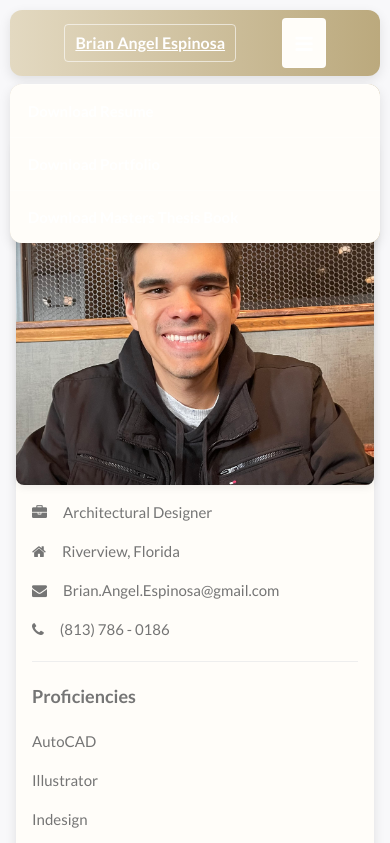
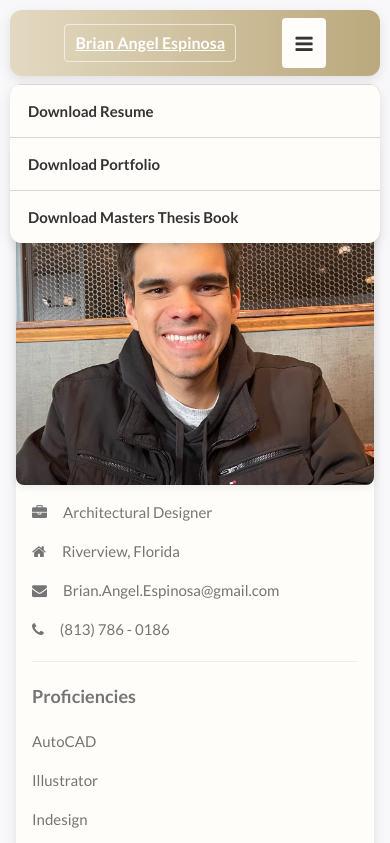
Before and after one commit to BriEspinosa/BriEspinosa.github.io, a plain HTML site: page index.html in a window 390 px wide. Both pictures are taken after a click on the link 304 px from the left and 43 px from the top of the page. Shown: the top 843 px of the page. Drawn offline with nearby package versions, Linux system fonts and the light colour scheme.

Commit message:
Update index.html

```diff
--- a/index.html
+++ b/index.html
@@ -77,6 +77,11 @@ img{
 
 .mobile-menu-button{
   font-size:20px;
+  color:#333!important;
+}
+
+.mobile-menu-button i{
+  color:#333!important;
 }
 
 #mobileMenu{
@@ -87,16 +92,16 @@ img{
 }
 
 #mobileMenu .w3-bar-item{
-  color:#fff!important;
+  color:#333!important;
   border:none;
-  border-top:1px solid rgba(255,255,255,0.25);
+  border-top:1px solid rgba(0,0,0,0.15);
   padding:14px 18px;
   font-weight:bold;
   margin-left:0;
 }
 
 #mobileMenu .w3-bar-item:hover{
-  background-color:rgba(255,255,255,0.15)!important;
+  background-color:rgba(0,0,0,0.08)!important;
 }
 
 /* SLIDES */
@@ -192,6 +197,11 @@ footer i:hover{
   .mobile-menu-button{
     margin-left:8px!important;
     padding:8px 12px!important;
+    color:#333!important;
+  }
+
+  .mobile-menu-button i{
+    color:#333!important;
   }
 
   .myPersonalPicturesSlides img{
```
